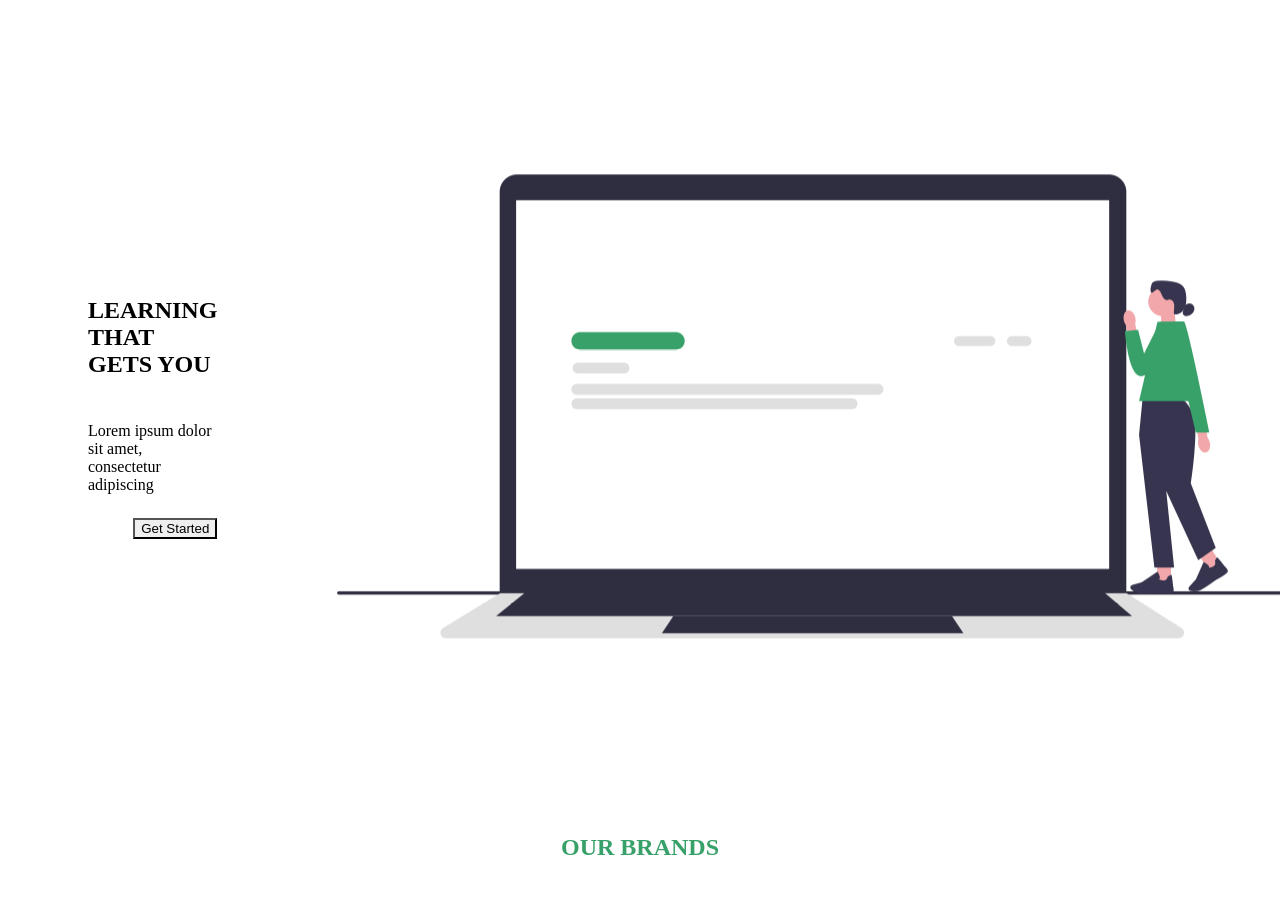
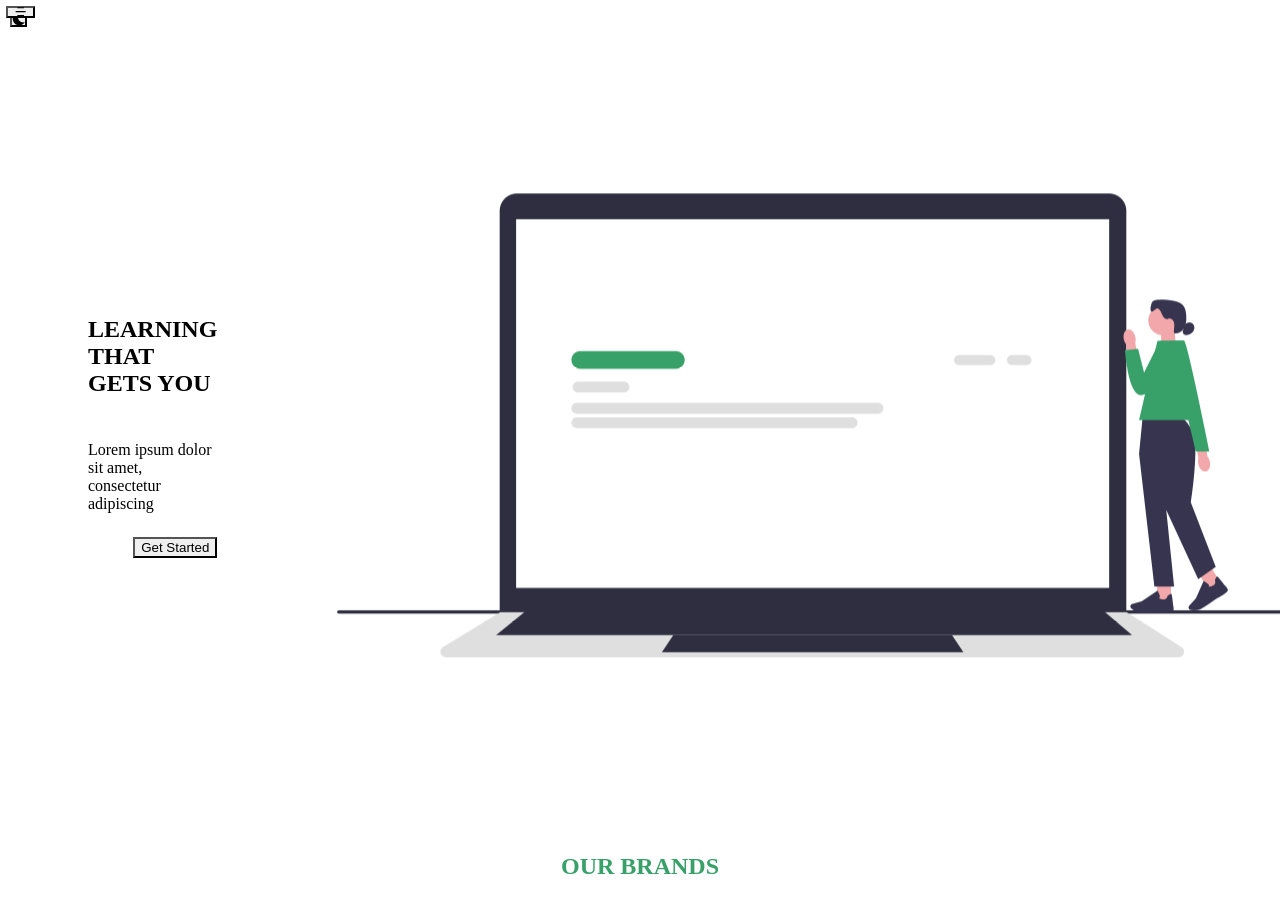
Before and after one commit to rinku-kr/course-web-app, a React (Create React App) app in the folder course-frontend/: page / in a window 1280 px wide. Shown: the top 912 px of the page. Built offline with nearby package versions, Linux system fonts and the light colour scheme; the HTML template or start-up script is replaced by a standard one.

Commit message:
Adding links

```diff
--- a/course-frontend/src/App.js
+++ b/course-frontend/src/App.js
@@ -1,10 +1,12 @@
 import React from 'react';
 import { BrowserRouter as Router, Route, Routes } from 'react-router-dom';
+import Header from './components/layouts/header/Header.jsx';
 import Home from './components/home/Home.jsx';
 
 function App() {
   return (
     <Router>
+      <Header />
       <Routes>
         <Route path="/" element={<Home />} />
       </Routes>
--- a/course-frontend/src/ColorModeSwitcher.js
+++ b/course-frontend/src/ColorModeSwitcher.js
@@ -2,7 +2,7 @@ import React from 'react';
 import { useColorMode, useColorModeValue, IconButton } from '@chakra-ui/react';
 import { FaMoon, FaSun } from 'react-icons/fa';
 
-export const ColorModeSwitcher = props => {
+const ColorModeSwitcher = props => {
   const { toggleColorMode } = useColorMode();
   const text = useColorModeValue('dark', 'light');
   const SwitchIcon = useColorModeValue(FaMoon, FaSun);
@@ -21,3 +21,4 @@ export const ColorModeSwitcher = props => {
     />
   );
 };
+export default ColorModeSwitcher;
--- a/course-frontend/src/components/Home/Home.jsx
+++ b/course-frontend/src/components/Home/Home.jsx
@@ -10,7 +10,7 @@ import {
   Box,
   HStack,
 } from '@chakra-ui/react';
-import './home.css';
+import './Home.css';
 import logo from '../../assets/images/logo.png';
 import { CgGoogle, CgYoutube } from 'react-icons/cg';
 import { SiCoursera, SiUdemy } from 'react-icons/si';
--- /dev/null
+++ b/course-frontend/src/components/layouts/header/Header.jsx
@@ -0,0 +1,59 @@
+import React from 'react';
+import ColorModeSwitcher from '../../../ColorModeSwitcher';
+import {
+  Button,
+  Drawer,
+  DrawerBody,
+  DrawerContent,
+  DrawerHeader,
+  DrawerOverlay,
+  Link,
+  VStack,
+  useDisclosure,
+} from '@chakra-ui/react';
+import { RiMenu5Fill } from 'react-icons/ri';
+
+function GetLink({ url = '/', title = 'Home' }) {
+  return (
+    <Link to={url}>
+      <Button variant={'ghost'}>{title}</Button>
+    </Link>
+  );
+}
+
+const Header = () => {
+  const { isOpen, onOpen, onClose } = useDisclosure();
+  return (
+    <>
+      <ColorModeSwitcher />
+      <Button
+        onClick={onOpen}
+        colorScheme="green"
+        width={'12'}
+        height={'12'}
+        rounded={'full'}
+        position={'fixed'}
+        top="6"
+        left="6"
+      >
+        <RiMenu5Fill />
+      </Button>
+      <Drawer placement="left" isOpen={isOpen} onClose={onClose}>
+        <DrawerOverlay backdropFilter={'blur(3px)'} />
+        <DrawerContent>
+          <DrawerHeader borderBottomWidth={'2px'}>Course</DrawerHeader>
+          <DrawerBody>
+            <VStack>
+              <GetLink url="/" title="Home" />
+              <GetLink url="/courses" title="All courses" />
+              <GetLink url="/request" title="Request course" />
+              <GetLink url="/contact" title="Contact us" />
+            </VStack>
+          </DrawerBody>
+        </DrawerContent>
+      </Drawer>
+    </>
+  );
+};
+
+export default Header;
```
Also changed, not shown: course-frontend/src/components/layouts/header/Header.css (added).
